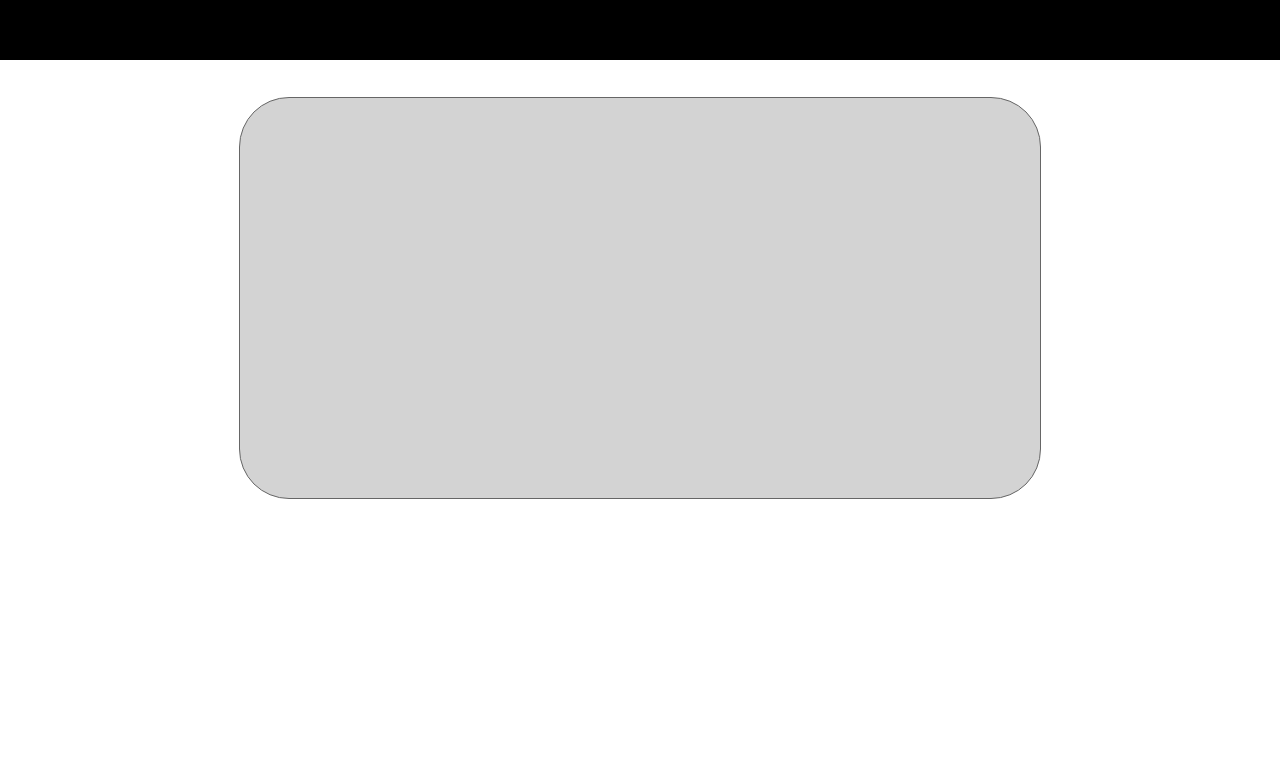
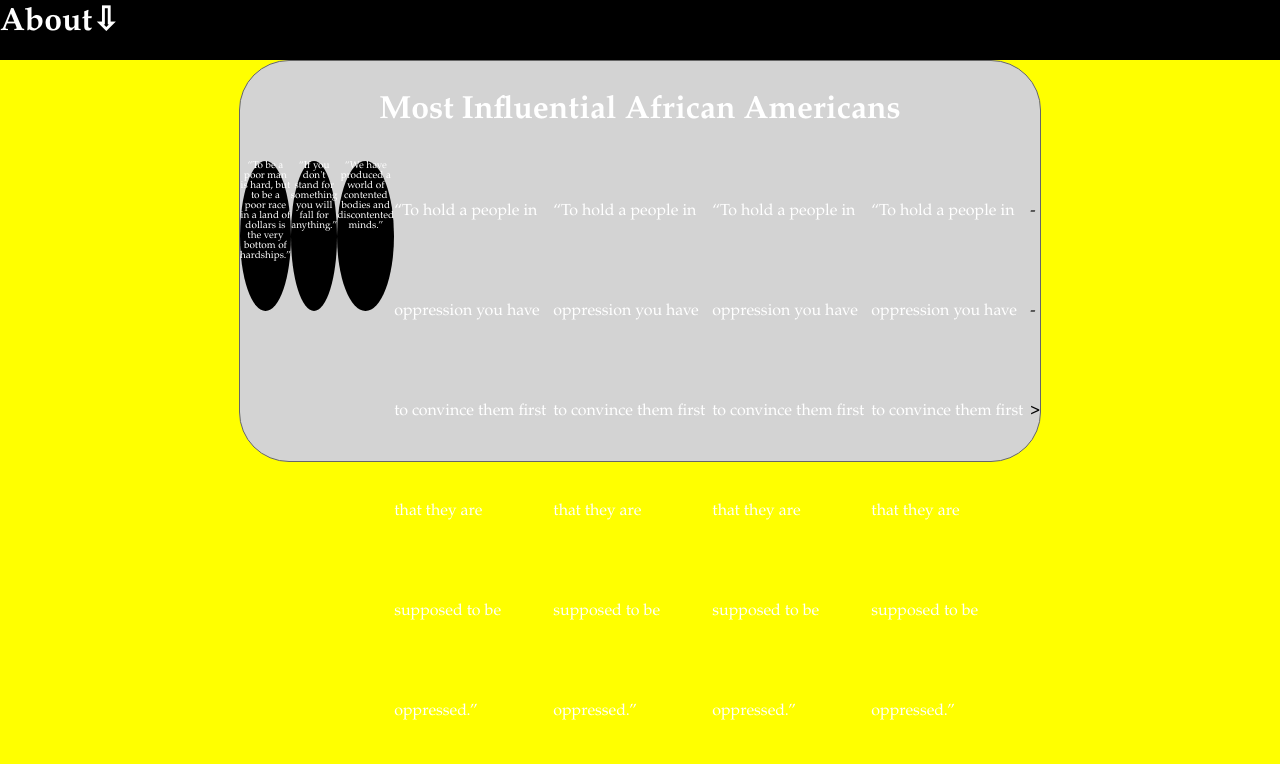
Before and after one commit to MBennettLowe/projectsite, a plain HTML site: page index.html in a window 1280 px wide. Drawn offline with Linux system fonts and the light colour scheme.

Commit message:
fixed div, added unicode

```diff
--- a/css/main.css
+++ b/css/main.css
@@ -4,31 +4,94 @@ body, html, h1, h2 {
 	margin: 0%;
 }
 
+body {
+	background-color: yellow;
+	font-family: "Palatino Linotype", "Book Antiqua", Palatino, serif;
+}
+
 #about {
 	background-color: black;
 	height: 60px;
+
 }
 
 h1 {
 	color: white;
+	/*margin-left: 28%px;*/
  }
+
+ #section {
+ 	display: flex;
+ 	justify-content: space-between;
+}
 
 /*speech src https://www.sitepoint.com/pure-css3-speech-bubbles/*/
 #speech {
   position: relative;
   width: 800px;
   height: 400px;
-  text-align: center;
   line-height: 100px;
   background-color: #fff;
   border: 1px solid #666;
   border-radius: 50px;
   margin:0 auto;
   background-color: lightgray;
+  /*padding-top: 15%px;*/
 }
 
+#speech h1 {
+	text-align: center;
+	width:;
+}
+
+#speech h2 {
+	width: 160px;
+}
+
+#circle {
+  width: 150px;
+  height: 150px;
+  border-radius: 50%;
+  font-size: 10px;
+  color: #fff;
+  line-height: 10px;
+  text-align: center;
+  vertical-align: middle;
+  background: #000
+}
+
+a {
+	text-decoration: none;
+	color: white;
+}
 
 /*
+
+.talk-bubble {
+	content: ' ';
+	position: absolute;
+	width: 0;
+	height: 0;
+    left: auto;
+	right: -8px;
+	bottom: -40px;
+	border: 20px solid;
+	border-color: #666 #666 transparent transparent;
+}
+
+.talktext {
+	background-color: white;
+	border: 1px solid #000;
+    border-radius: 50px;
+    width:160px;
+	height: 115px;
+	margin: 0 auto;
+}
+*/
+
+/*
+
+
 #speech {
 /*border-radius: 50%;*/
 width: 50%;
@@ -37,10 +100,8 @@ padding-top: 50%;
 background-color: black;
 }
 
-
-
-
 /* speech-bubble src http://leaverou.github.io/bubbly*/
+/*
 #speech-bubble {
 	position: relative;
 	background: #00aabb;
@@ -61,3 +122,4 @@ background-color: black;
 	margin-left: -10px;
 	margin-bottom: -20px;
 }
+*/
--- a/index.html
+++ b/index.html
@@ -7,10 +7,65 @@
 </head>
 <body>
   <header>
-	<div id="about"></div>
-	  	<h1>Aboutv</h1>
+	<div id="about">
+	  	<h1>About&#8681;</h1>
+	</div>
   </header>
-    <div id="speech"></div>
+
+<!--Creation of Speech Bubble-->
+    <div id="speech">
+      <h1>Most Influential African Americans</h1>
+<div id="section">
+        <div id="circle">
+            <a href="https://en.wikipedia.org/wiki/W._E._B._Du_Bois">
+      	    <q>To be a poor man is hard, but to be a poor race in a land of dollars is the very bottom of hardships.</q></a>
+      	</div>
+
+      	<div id="circle">
+            <a href="https://en.wikipedia.org/wiki/Malcolm_X">
+      	    <q>If you don't stand for something you will fall for anything.</q></a>
+      	</div>
+
+      	<div id="circle">
+            <a href="https://en.wikipedia.org/wiki/Adam_Clayton_Powell_Jr">
+      	    <q>We have produced a world of contented bodies and discontented minds.</q></a>
+      	</div>
+
+      	<div id="cirlce">
+            <a href="https://en.wikipedia.org/wiki/John_Henrik_Clarke">
+      	    <q>To hold a people in oppression you have to convince them first that they are supposed to be oppressed.</q></a>
+      	</div>
+
+      	<div id="cirlce">
+            <a href="https://en.wikipedia.org/wiki/John_Henrik_Clarke">
+      	    <q>To hold a people in oppression you have to convince them first that they are supposed to be oppressed.</q></a>
+      	</div>
+
+      	<div id="cirlce">
+            <a href="https://en.wikipedia.org/wiki/John_Henrik_Clarke">
+      	    <q>To hold a people in oppression you have to convince them first that they are supposed to be oppressed.</q></a>
+      	</div>
+
+      	<div id="cirlce">
+            <a href="https://en.wikipedia.org/wiki/John_Henrik_Clarke">
+      	    <q>To hold a people in oppression you have to convince them first that they are supposed to be oppressed.</q></a>
+      	</div>
+
+      	-->
+</section>
+
+
+    </div>
+
+    </body>
+
+
+
+
+
+
+      </ul>
+
 
 
 
```
